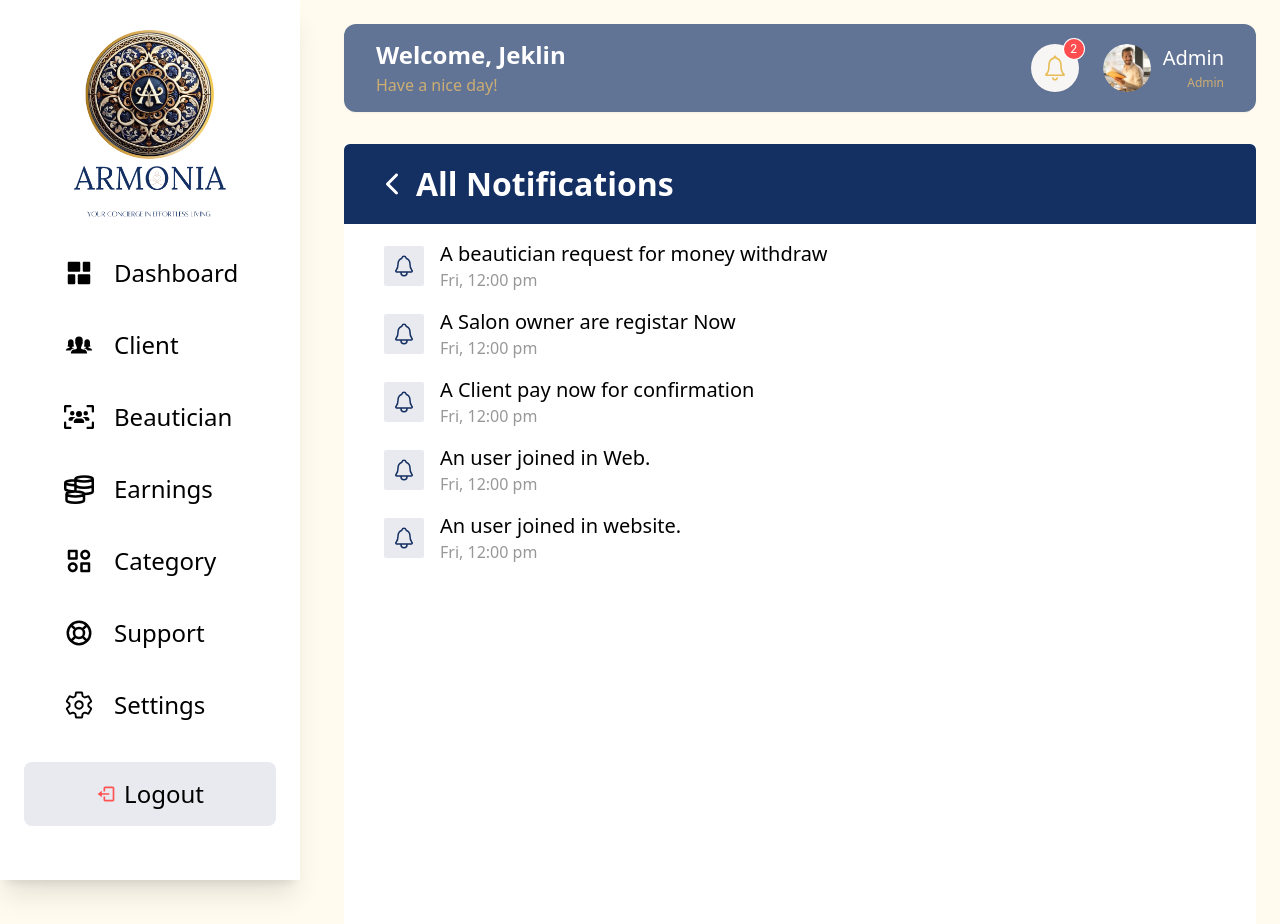
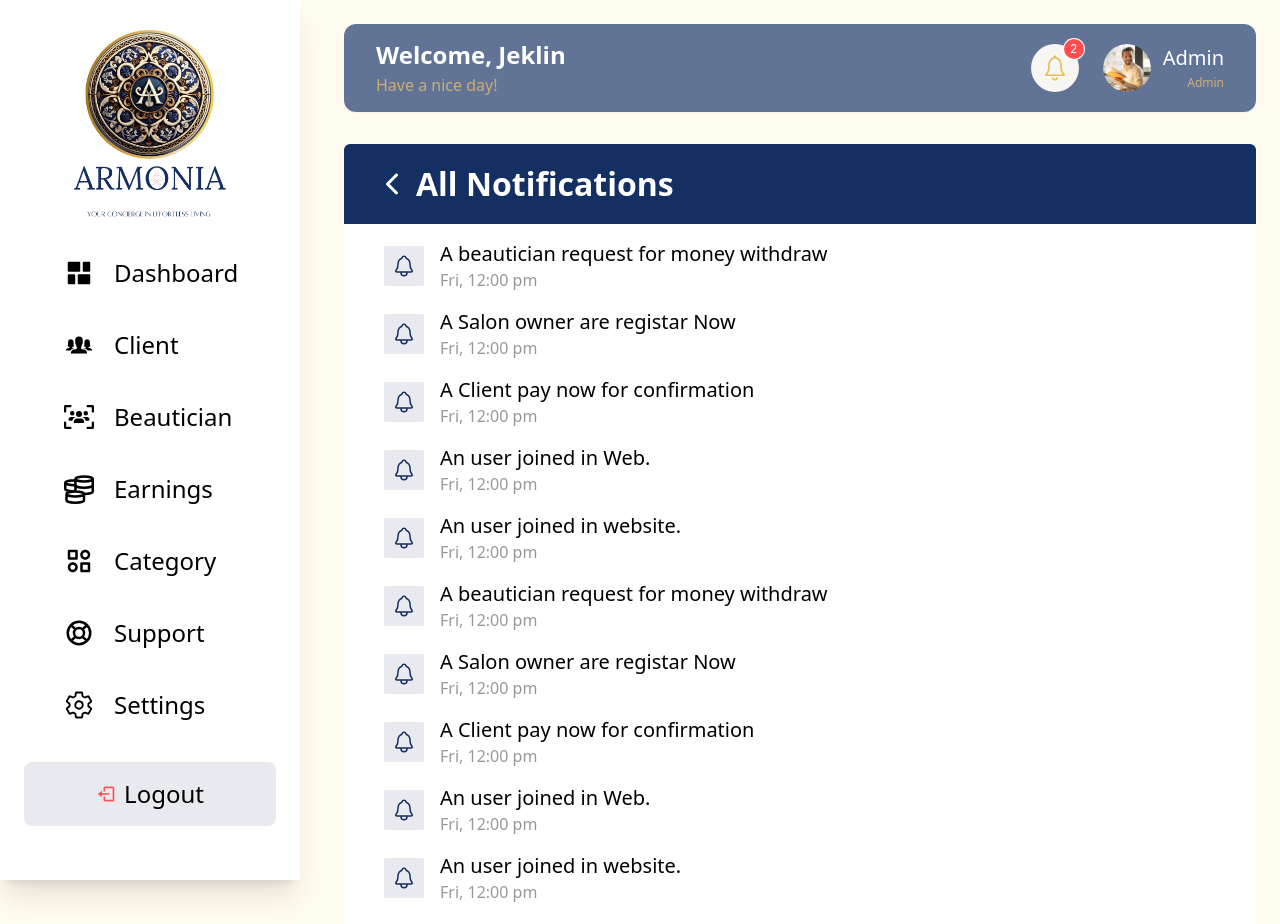
Before and after one commit to shejanNizam/beauty-and-wellness, a React (Vite) app: page /notifications in a window 1280 px wide. Shown: the top 924 px of the page. Built offline with nearby package versions, Linux system fonts and the light colour scheme.

Commit message:
notifications page refactor

```diff
--- a/src/layouts/Main/Main.jsx
+++ b/src/layouts/Main/Main.jsx
@@ -10,7 +10,7 @@ export default function Main() {
           <Sidebar />
         </div>
         <div className="flex-1 pl-80">
-          <div className="sticky top-0 w-full p-6 z-10 ">
+          <div className="sticky top-0 w-full p-6 z-10">
             <Header />
           </div>
           <div className="p-6 pt-2">
--- a/src/pages/Main/Notifications/Notifications.jsx
+++ b/src/pages/Main/Notifications/Notifications.jsx
@@ -2,6 +2,16 @@ import { IoIosArrowBack } from "react-icons/io";
 import { IoNotificationsOutline } from "react-icons/io5";
 
 const data = [
+  { id: 1, text: "A beautician request for money withdraw" },
+  { id: 2, text: "A Salon owner are registar Now" },
+  { id: 3, text: "A Client pay now for confirmation" },
+  { id: 4, text: "An user joined in Web." },
+  { id: 5, text: "An user joined in website." },
+  { id: 1, text: "A beautician request for money withdraw" },
+  { id: 2, text: "A Salon owner are registar Now" },
+  { id: 3, text: "A Client pay now for confirmation" },
+  { id: 4, text: "An user joined in Web." },
+  { id: 5, text: "An user joined in website." },
   { id: 1, text: "A beautician request for money withdraw" },
   { id: 2, text: "A Salon owner are registar Now" },
   { id: 3, text: "A Client pay now for confirmation" },
@@ -12,22 +22,22 @@ const data = [
 export default function Notifications() {
   return (
     <>
-      <div className=" bg-white h-[788px]">
-        <div className="flex justify-start items-center gap-2 bg-primary rounded-t-md h-[80px] text-white text-[32px] font-bold pl-8 ">
+      <div className="bg-white h-auto]">
+        <div className="sticky top-0 flex justify-start items-center gap-2 bg-primary rounded-t-md h-[80px] text-white text-[32px] font-bold pl-8 z-10">
           <IoIosArrowBack />
           <h2>All Notifications</h2>
         </div>
 
-        <div className="ml-6 ">
+        <div className="ml-6">
           {data?.map((d) => (
             <div
               key={d.id}
-              className=" flex justify-start items-center gap-4 m-4"
+              className="flex justify-start items-center gap-4 m-4"
             >
-              <IoNotificationsOutline className=" bg-[#E8EAEF] w-[40px] h-[40px] rounded-sm text-primary p-2" />
+              <IoNotificationsOutline className="bg-[#E8EAEF] w-[40px] h-[40px] rounded-sm text-primary p-2" />
               <div>
-                <p className=" text-xl ">{d.text}</p>
-                <p className=" text-[#989898] "> {"Fri, 12:00 pm"} </p>
+                <p className="text-xl">{d.text}</p>
+                <p className="text-[#989898]">{"Fri, 12:00 pm"}</p>
               </div>
             </div>
           ))}
```
